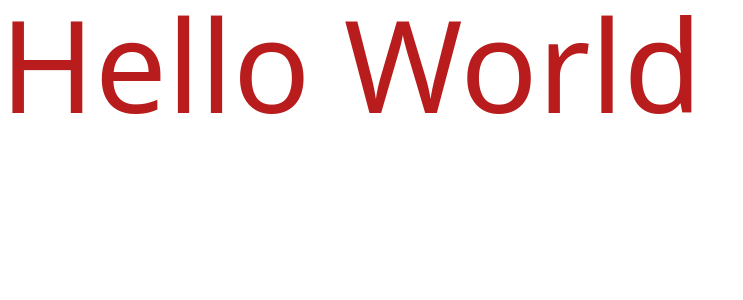
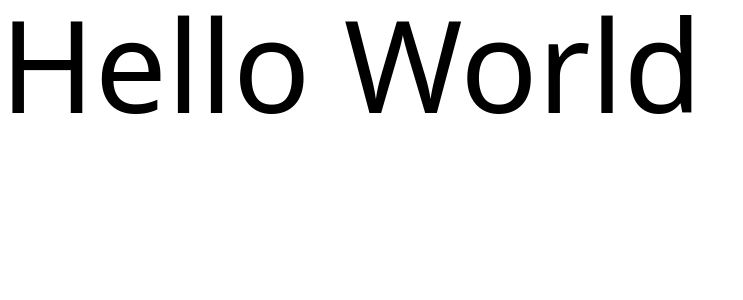
Before and after one commit to MH-Mangelian/instagram-clone, a React (Vite) app: page / in a window 1280 px wide. Shown: the top 300 px of the page, without its empty margins (0-743 px from the left). Built offline with nearby package versions, Linux system fonts and the light colour scheme.

Commit message:
basic start file

```diff
--- a/src/App.jsx
+++ b/src/App.jsx
@@ -1,11 +1,8 @@
+import React from "react";
 
 function App() {
-
-
   return (
-    <div className="App">
-      <div className="text-9xl text-red-700">Hello World</div>
-    </div>
+    <div className="text-9xl">Hello World</div>
   )
 }
 
```
Also changed, not shown: 1 other file (tests, documents, lock files or other folders).
